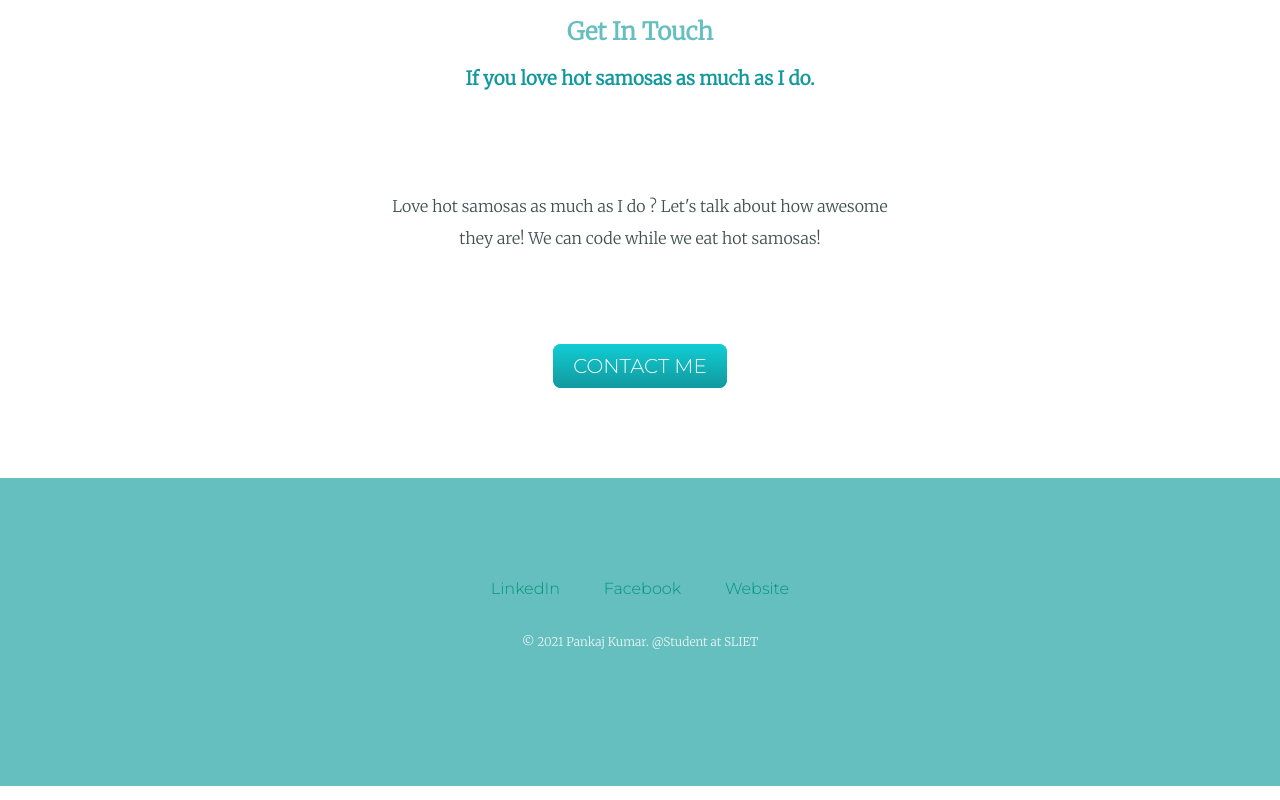
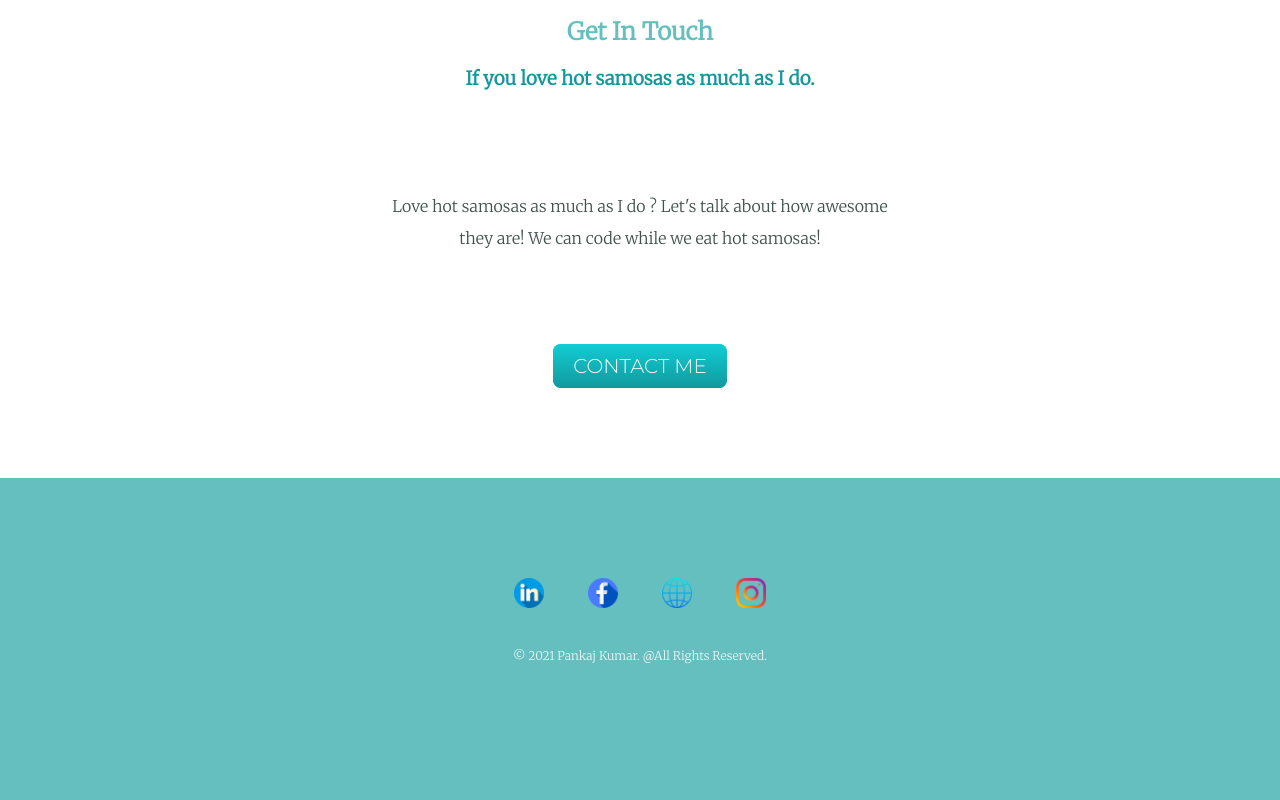
Before and after one commit to pk-101/My-Personal-Website, a plain HTML site: page index.html in a window 1280 px wide. Shown: the part 2015-2815 px from the top of the page. Drawn offline with Linux system fonts and the light colour scheme.

Commit message:
Update index.html

```diff
--- a/index.html
+++ b/index.html
@@ -50,10 +50,19 @@
 
 
   <div class="bottom-container">
-    <a class="footer-link" href="https://www.linkedin.com/in/pankaj-kumar-0a421916a/">LinkedIn</a>
-    <a class="footer-link" href="https://www.facebook.com/profile.php?id=100011577061525">Facebook</a>
-    <a class="footer-link" href="https://pk-101.github.io/CV/">Website</a>
-    <p class="copyright">© 2021 Pankaj Kumar. @Student at SLIET</p>
+     <a class="footer-link" href="https://www.linkedin.com/in/pankaj-kumar-0a421916a/">
+      <img src="images/linkedin.png" alt="linkedin-images" style="width:30px;height:30px">
+      </a>
+    <a class="footer-link" href="https://www.facebook.com/profile.php?id=100011577061525">
+      <img src="images/facebook.png" alt="facebook-image" style="width:30px;height:30px;">
+    </a>
+    <a class="footer-link" href="https://pk-101.github.io/CV/">
+      <img src="images/global.png" alt="website-images" style="width:30px;height:30px;">
+      </a>
+      <a class="footer-link" href="https://www.instagram.com/pankaj_323/">
+        <img src="images/instagram.png" alt="instagram-images" style="width:30px;height:30px;">
+      </a>
+    <p class="copyright">© 2021 Pankaj Kumar. @All Rights Reserved.</p>
   </div>
 </body>
 
```
